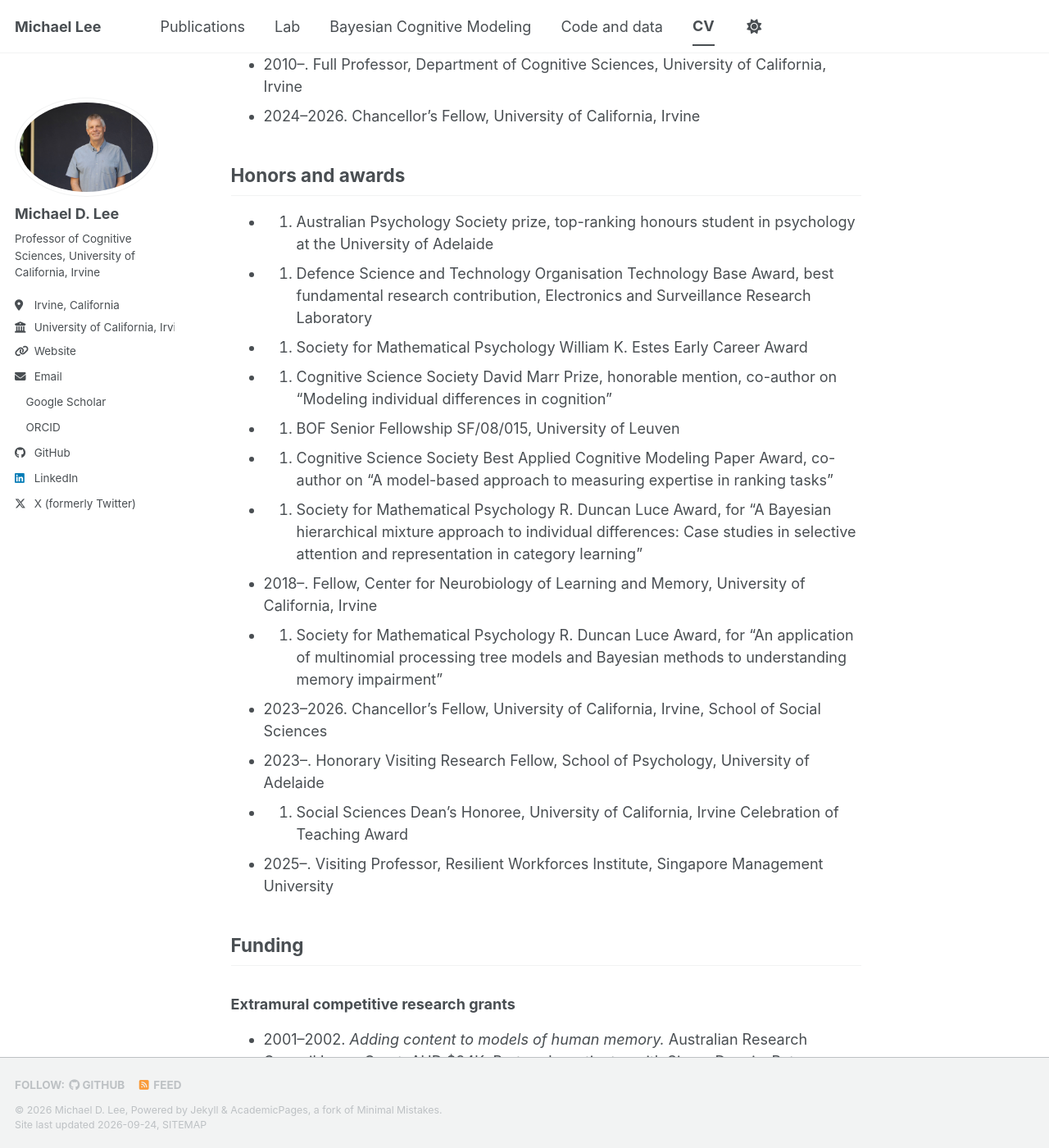
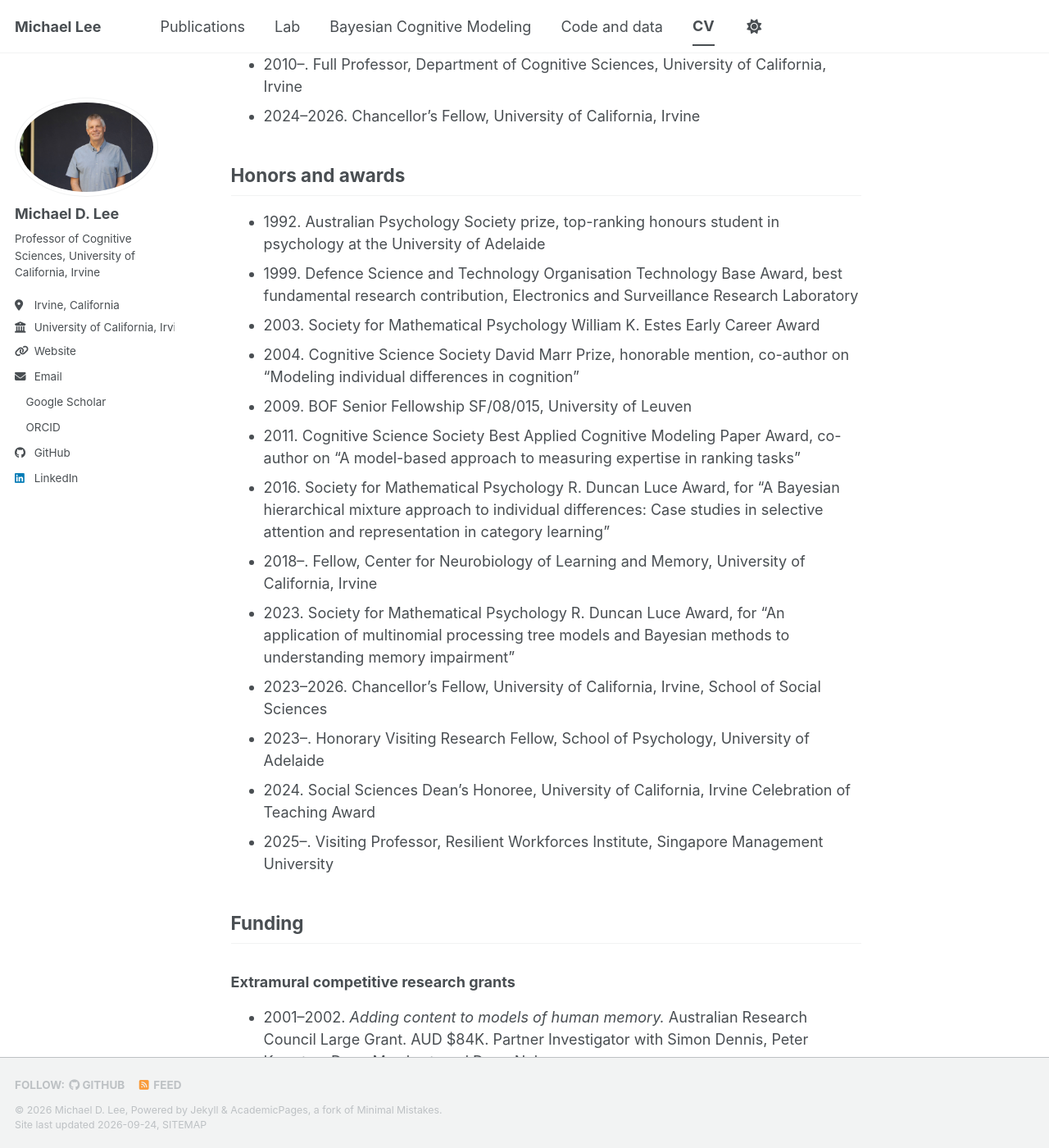
Before and after one commit to mdlee/mdlee.github.io, a Jekyll site: the page built from _pages/cv.md, in a window 1280 px wide and 1400 px high, scrolled down 1154 px. Shown: the whole window at 82% size. Built offline with Jekyll 4.4.1, drawn with Linux system fonts in a browser that asks for light colours; a style sheet for code colours, icons or effects is not loaded; some of the changed text lies outside the part shown.

Commit message:
Remove the X link and keep CV years as plain bullets.
Co-authored-by: Cursor <cursoragent@cursor.com>

```diff
--- a/_config.yml
+++ b/_config.yml
@@ -73,7 +73,7 @@ author:
   steam            : # Username
   telegram         : # URL
   tumblr           : # Username
-  twitter          : "mdlBayes"
+  twitter          : # Username for X / Twitter
   vine             : # Username
   weibo            : # Username
   wikipedia        : # Username
--- a/_pages/cv.md
+++ b/_pages/cv.md
@@ -20,8 +20,8 @@ Areas of specialization: computational models of cognition, Bayesian statistics,
 ## Education
 
 * 1988–1990. Bachelor of Science, Faculty of Mathematical Sciences, University of Adelaide
-* 1992. Bachelor of Arts (Honours, First Class), Department of Psychology, University of Adelaide
-* 1993. Graduate Diploma in Education, University of Adelaide
+* 1992\. Bachelor of Arts (Honours, First Class), Department of Psychology, University of Adelaide
+* 1993\. Graduate Diploma in Education, University of Adelaide
 * 1994–1997. Doctor of Philosophy in Cognitive Science, University of Adelaide. Thesis: *The connectionist learning of mental representation.* Advisors: Douglas Vickers (Psychology), Robert Bogner (Electrical and Electronic Engineering). Admitted to the degree 23 April 1998
 
 ## Appointments held
@@ -37,18 +37,18 @@ Areas of specialization: computational models of cognition, Bayesian statistics,
 
 ## Honors and awards
 
-* 1992. Australian Psychology Society prize, top-ranking honours student in psychology at the University of Adelaide
-* 1999. Defence Science and Technology Organisation Technology Base Award, best fundamental research contribution, Electronics and Surveillance Research Laboratory
-* 2003. Society for Mathematical Psychology William K. Estes Early Career Award
-* 2004. Cognitive Science Society David Marr Prize, honorable mention, co-author on “Modeling individual differences in cognition”
-* 2009. BOF Senior Fellowship SF/08/015, University of Leuven
-* 2011. Cognitive Science Society Best Applied Cognitive Modeling Paper Award, co-author on “A model-based approach to measuring expertise in ranking tasks”
-* 2016. Society for Mathematical Psychology R. Duncan Luce Award, for “A Bayesian hierarchical mixture approach to individual differences: Case studies in selective attention and representation in category learning”
+* 1992\. Australian Psychology Society prize, top-ranking honours student in psychology at the University of Adelaide
+* 1999\. Defence Science and Technology Organisation Technology Base Award, best fundamental research contribution, Electronics and Surveillance Research Laboratory
+* 2003\. Society for Mathematical Psychology William K. Estes Early Career Award
+* 2004\. Cognitive Science Society David Marr Prize, honorable mention, co-author on “Modeling individual differences in cognition”
+* 2009\. BOF Senior Fellowship SF/08/015, University of Leuven
+* 2011\. Cognitive Science Society Best Applied Cognitive Modeling Paper Award, co-author on “A model-based approach to measuring expertise in ranking tasks”
+* 2016\. Society for Mathematical Psychology R. Duncan Luce Award, for “A Bayesian hierarchical mixture approach to individual differences: Case studies in selective attention and representation in category learning”
 * 2018–. Fellow, Center for Neurobiology of Learning and Memory, University of California, Irvine
-* 2023. Society for Mathematical Psychology R. Duncan Luce Award, for “An application of multinomial processing tree models and Bayesian methods to understanding memory impairment”
+* 2023\. Society for Mathematical Psychology R. Duncan Luce Award, for “An application of multinomial processing tree models and Bayesian methods to understanding memory impairment”
 * 2023–2026. Chancellor's Fellow, University of California, Irvine, School of Social Sciences
 * 2023–. Honorary Visiting Research Fellow, School of Psychology, University of Adelaide
-* 2024. Social Sciences Dean's Honoree, University of California, Irvine Celebration of Teaching Award
+* 2024\. Social Sciences Dean's Honoree, University of California, Irvine Celebration of Teaching Award
 * 2025–. Visiting Professor, Resilient Workforces Institute, Singapore Management University
 
 ## Funding
@@ -59,7 +59,7 @@ Areas of specialization: computational models of cognition, Bayesian statistics,
 * 2002–2003. *Evaluating models of category learning that use general feature-based representations.* AUD $45K. Australian Research Council Discovery Project. Chief Investigator
 * 2002–2003. *A generative transformational theory of perception.* AUD $77K. Australian Research Council Discovery Project. Chief Investigator with Douglas Vickers
 * 2003–2005. *A unified theory of performance in absolute identification tasks.* Australian Research Council Linkage International Project. AUD $39K. Chief Investigator with Douglas Vickers, Philip Smith, and Andrew Heathcote, with Anthony Marley as Visiting Scholar
-* 2004. *South Australian Virtual Reality Centre.* Australian Research Council Linkage Infrastructure Project. Team headed by Ashok Khurana. Total facility cost AUD $1.9M. Total ARC contribution AUD $696K
+* 2004\. *South Australian Virtual Reality Centre.* Australian Research Council Linkage Infrastructure Project. Team headed by Ashok Khurana. Total facility cost AUD $1.9M. Total ARC contribution AUD $696K
 * 2004–2006. *Extending cognitive models to account for individual differences.* AUD $219K. Australian Research Council Discovery Project. Chief Investigator with Danielle Navarro as postdoctoral fellow
 * 2004–2006. *Human decision-making processes and outcomes in the oil and gas industry.* AUD $142K. Australian Research Council Linkage Project. Chief Investigator with Steve Begg and Reidar Bratvold
 * 2005–2006. *Psychological user profiling in the telecommunications industry.* AUD $150K. Australian Research Council Linkage Project. Chief Investigator with Danielle Navarro and Marisa Maio Mackay
@@ -70,7 +70,7 @@ Areas of specialization: computational models of cognition, Bayesian statistics,
 * 2011–2013. *Toward a unified account of adaptive decision making: learning to search, stop and decide.* AUD $220K. Australian Research Council. Partner Investigator with Ben Newell, University of New South Wales
 * 2012–2014. *Categorizing models of categorization.* National Science Foundation. $182K. Subcontract to Mike Kalish, Syracuse University
 * 2016–2021. *Modeling people's use of heuristics in dynamic environments.* $80K. Air Force Research Laboratory, via ORISE
-* 2018. *Robust Social Science Workshop.* National Science Foundation (NSF 1754205). $40K. With Joachim Vandekerckhove
+* 2018\. *Robust Social Science Workshop.* National Science Foundation (NSF 1754205). $40K. With Joachim Vandekerckhove
 * 2018–2020. *Towards an integrated model of reasoning and reasoning development.* AUD $440K. Australian Research Council Discovery Project. Partner Investigator with Brett Hayes and John Dunn, University of New South Wales
 * 2019–2024. *Hierarchical computational models of cognitive control, belief updating, and reward sensitivity in children.* National Institutes of Health R01. $82K. Subcontract to Vinod Menon, Stanford University
 * 2020–2022. *Development of the mnemonic similarity task as a tool to address age and dementia-related memory decline.* National Institutes of Health R01. $77K. Co-I with Craig Stark
@@ -79,40 +79,40 @@ Areas of specialization: computational models of cognition, Bayesian statistics,
 
 ### Institutional competitive research grants
 
-* 2002. *The prioritisation of literature searches.* University of Adelaide, Faculty of Health Sciences, Small Grants Scheme. AUD $10K
-* 2003. *Problem solving and intelligence.* University of Adelaide, Faculty of Health Sciences, Small Grants Scheme. With Nick Burns and Douglas Vickers. AUD $10K
+* 2002\. *The prioritisation of literature searches.* University of Adelaide, Faculty of Health Sciences, Small Grants Scheme. AUD $10K
+* 2003\. *Problem solving and intelligence.* University of Adelaide, Faculty of Health Sciences, Small Grants Scheme. With Nick Burns and Douglas Vickers. AUD $10K
 
 ### Industry contracts
 
-* 2001. *The visualisation of similarity structure.* Communications Division, Defence Science Technology Organisation. AUD $10K
+* 2001\. *The visualisation of similarity structure.* Communications Division, Defence Science Technology Organisation. AUD $10K
 * 2001–2002. *Information prioritisation and text classification.* Information Technology Division, Defence Science Technology Organisation. AUD $50K
 * 2001–2002. *Predicting and optimising skill retention.* Land Operations Division, Defence Science and Technology Organisation. With Douglas Vickers. AUD $32K
 * 2002–2003. *2D and 3D visualisation techniques to support submarine operations.* Maritime Operations Division, Defence Science and Technology Organisation. With Douglas Vickers. AUD $22K
 * 2002–2003. *Modelling document classification and the validity of machine measurements of document similarity.* Information Surveillance and Reconnaissance Division, Defence Science and Technology Organisation. AUD $30K
-* 2003. *Comparison of machine and human judgments of relevance.* Information Surveillance and Reconnaissance Division, Defence Science and Technology Organisation. AUD $30K
-* 2004. *Human and machine judgments on spontaneous speech.* Information Surveillance and Reconnaissance Division, Defence Science and Technology Organisation. AUD $22K
+* 2003\. *Comparison of machine and human judgments of relevance.* Information Surveillance and Reconnaissance Division, Defence Science and Technology Organisation. AUD $30K
+* 2004\. *Human and machine judgments on spontaneous speech.* Information Surveillance and Reconnaissance Division, Defence Science and Technology Organisation. AUD $22K
 * 2002–2005. *Affective and cognitive trust for information provided by avatars.* Command and Control Division, Defence Science and Technology Organisation. AUD $55K
-* 2005. *Decision making and language processing.* Command and Control Division, Defence Science and Technology Organisation. AUD $30K
-* 2015. *Modeling utilities and choice in best-worst choice tasks.* University of Victoria (Canada) and University of Technology Sydney. $10K
-* 2016. *Bayesian graphical modeling of categorization.* University of Indiana. $1.5K
-* 2016. *Bayesian implementation of a Markov model of free recall applied to clinical data.* Medical Care Corporation. $1.5K
+* 2005\. *Decision making and language processing.* Command and Control Division, Defence Science and Technology Organisation. AUD $30K
+* 2015\. *Modeling utilities and choice in best-worst choice tasks.* University of Victoria (Canada) and University of Technology Sydney. $10K
+* 2016\. *Bayesian graphical modeling of categorization.* University of Indiana. $1.5K
+* 2016\. *Bayesian implementation of a Markov model of free recall applied to clinical data.* Medical Care Corporation. $1.5K
 * 2018–2019. *Cognitive models for improving diagnosis and assessment of memory impairment.* Medical Care Corporation. $35K
 * 2019–2020. *Research contract.* Houston Astros, LLC
-* 2021. *Cognitive models for improving diagnosis and assessment of memory impairment.* Embic Corporation. $25K
-* 2026. *Developing a continuous FAST measure of cognitive decline.* Foundations of Memory, Hoag. $20K
+* 2021\. *Cognitive models for improving diagnosis and assessment of memory impairment.* Embic Corporation. $25K
+* 2026\. *Developing a continuous FAST measure of cognitive decline.* Foundations of Memory, Hoag. $20K
 
 ## Service
 
 ### Professional societies
 
-* 2005. Chair of organising committee, Australasian Mathematical Psychology Conference
-* 2005. Academic program chair, Australasian Experimental Psychology Conference
-* 2007. Member, organizing committee, Meeting of the Society for Mathematical Psychology
+* 2005\. Chair of organising committee, Australasian Mathematical Psychology Conference
+* 2005\. Academic program chair, Australasian Experimental Psychology Conference
+* 2007\. Member, organizing committee, Meeting of the Society for Mathematical Psychology
 * 2007–2013. Member of the executive board, Society for Mathematical Psychology
 * 2009–2010. President, Society for Mathematical Psychology
 * 2010–2012. Member, organizing committee, Meeting of the Society for Mathematical Psychology
 * 2024–2025. Member of the advisory board, AI Institute for Societal Decision Making
-* 2026. Chair, advisory board, AI Institute for Societal Decision Making
+* 2026\. Chair, advisory board, AI Institute for Societal Decision Making
 
 ### Editorial positions
 
@@ -122,8 +122,8 @@ Areas of specialization: computational models of cognition, Bayesian statistics,
 * 2008–2010. Action editor, *Cognitive Science*
 * 2009–2014. Action editor, *Journal of Mathematical Psychology*
 * 2009–2021. Editorial board, *Behavior Research Methods*
-* 2010. Special issue guest editor with Danielle Navarro and Gert Storms, *Formal modeling of natural language concepts*, *Acta Psychologica*
-* 2010. Special issue guest editor, *Hierarchical Bayesian methods*, *Journal of Mathematical Psychology*
+* 2010\. Special issue guest editor with Danielle Navarro and Gert Storms, *Formal modeling of natural language concepts*, *Acta Psychologica*
+* 2010\. Special issue guest editor, *Hierarchical Bayesian methods*, *Journal of Mathematical Psychology*
 * 2010–2016. Editorial board, *Psychological Review*
 * 2015–. Action editor, *Judgment and Decision Making*
 * 2018–. Editorial board, *Decision*
@@ -144,25 +144,25 @@ Areas of specialization: computational models of cognition, Bayesian statistics,
 
 * 2002–2003. Chair, Research and development committee, Department of Psychology, University of Adelaide
 * 2002–2003. Member, Executive committee, Department of Psychology, University of Adelaide
-* 2006. Member, job search committee, Department of Cognitive Sciences
+* 2006\. Member, job search committee, Department of Cognitive Sciences
 * 2007–2018. Member, Executive committee, Institute for Mathematical and Behavioral Sciences
 * 2009–2010. Coordinator, Honors psychology program, Department of Cognitive Sciences
 * 2010–2012. Chair, Department of Cognitive Sciences
-* 2015. Member, job search committee, Department of Cognitive Sciences
-* 2017. Chair, job search committee, Department of Cognitive Sciences
+* 2015\. Member, job search committee, Department of Cognitive Sciences
+* 2017\. Chair, job search committee, Department of Cognitive Sciences
 * 2017–2022. Undergraduate director, Bachelor of Cognitive Sciences
-* 2018. Interim Associate Dean for Undergraduate Studies, School of Social Sciences
+* 2018\. Interim Associate Dean for Undergraduate Studies, School of Social Sciences
 * 2018–2020. Member, Council on Academic Personnel
-* 2020. Member, job search committee for Dean of the School of Social Ecology
-* 2022. Member, evaluation committee for Dean of the School of Social Sciences
-* 2024. Member, Academic Planning Group
-* 2024. Chair, job search committee, Department of Cognitive Sciences
-* 2026. Member, Reserve Council on Academic Personnel
+* 2020\. Member, job search committee for Dean of the School of Social Ecology
+* 2022\. Member, evaluation committee for Dean of the School of Social Sciences
+* 2024\. Member, Academic Planning Group
+* 2024\. Chair, job search committee, Department of Cognitive Sciences
+* 2026\. Member, Reserve Council on Academic Personnel
 
 ### Community service, media, and outreach
 
-* 2007. *Air Force gives UC Irvine $456,000 to study how people make decisions*, *OC Register*, [article](https://www.ocregister.com/2007/04/03/uc-irvine-2/)
-* 2015. Interview, *Psychological Research Stories*, [podcast](http://methodologyforpsychology.org/dr-michael-lee-on-evidence-for-and-against-a-simple-interpretation-of-the-less-is-more-effect/)
-* 2018. Interview, *The Bayes Factor*, [podcast](https://sites.tufts.edu/hilab/series/the-bayes-factor/)
-* 2020. Judge for the ENVISION science competition, Women in STEM initiative
-* 2022. Interview, MINDCORE “Interviews with Scientists”, University of Pennsylvania, [link](https://mindcore.sas.upenn.edu/2022/04/22/michael-lee-phd/)
+* 2007\. *Air Force gives UC Irvine $456,000 to study how people make decisions*, *OC Register*, [article](https://www.ocregister.com/2007/04/03/uc-irvine-2/)
+* 2015\. Interview, *Psychological Research Stories*, [podcast](http://methodologyforpsychology.org/dr-michael-lee-on-evidence-for-and-against-a-simple-interpretation-of-the-less-is-more-effect/)
+* 2018\. Interview, *The Bayes Factor*, [podcast](https://sites.tufts.edu/hilab/series/the-bayes-factor/)
+* 2020\. Judge for the ENVISION science competition, Women in STEM initiative
+* 2022\. Interview, MINDCORE “Interviews with Scientists”, University of Pennsylvania, [link](https://mindcore.sas.upenn.edu/2022/04/22/michael-lee-phd/)
```
